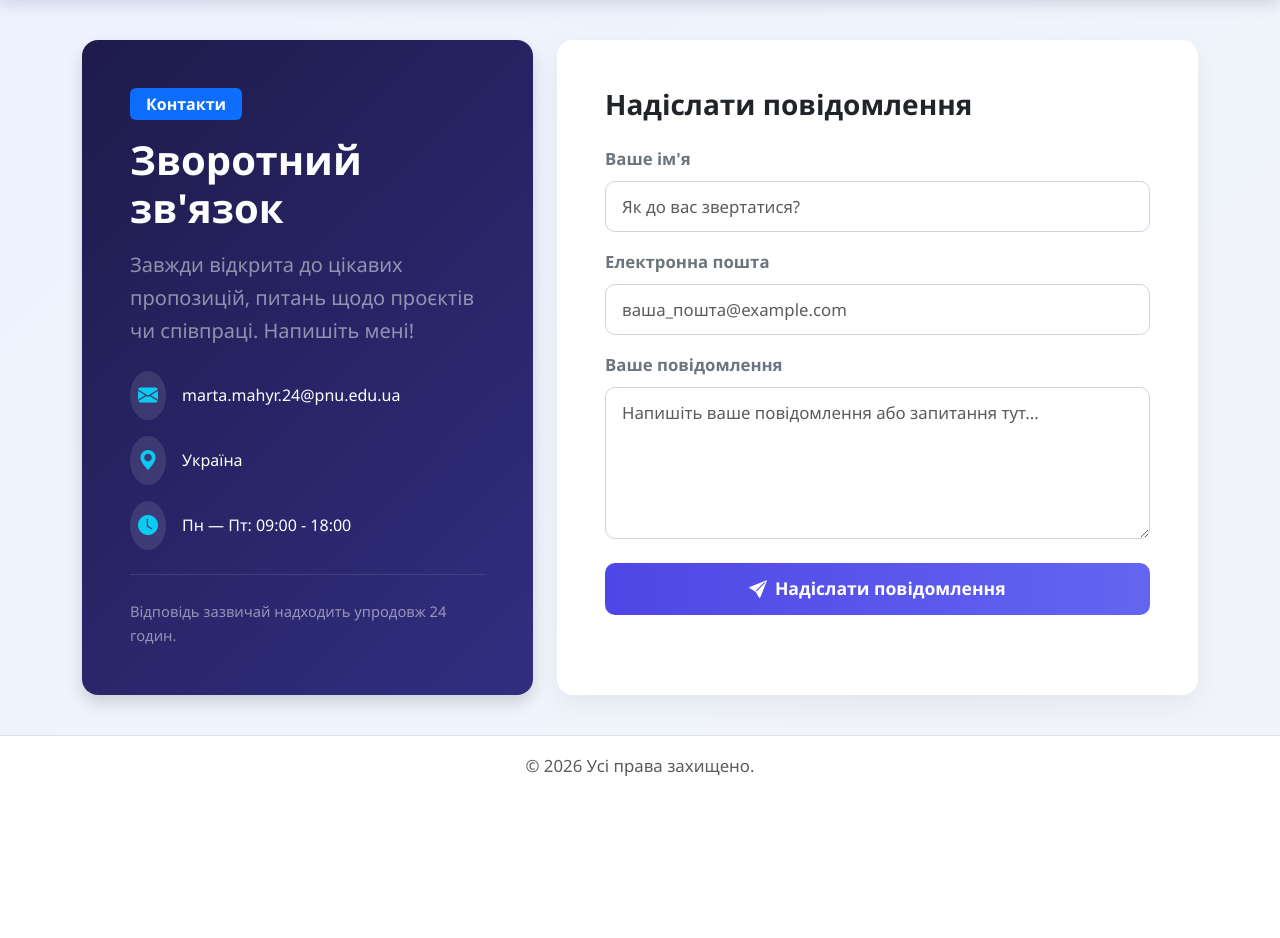
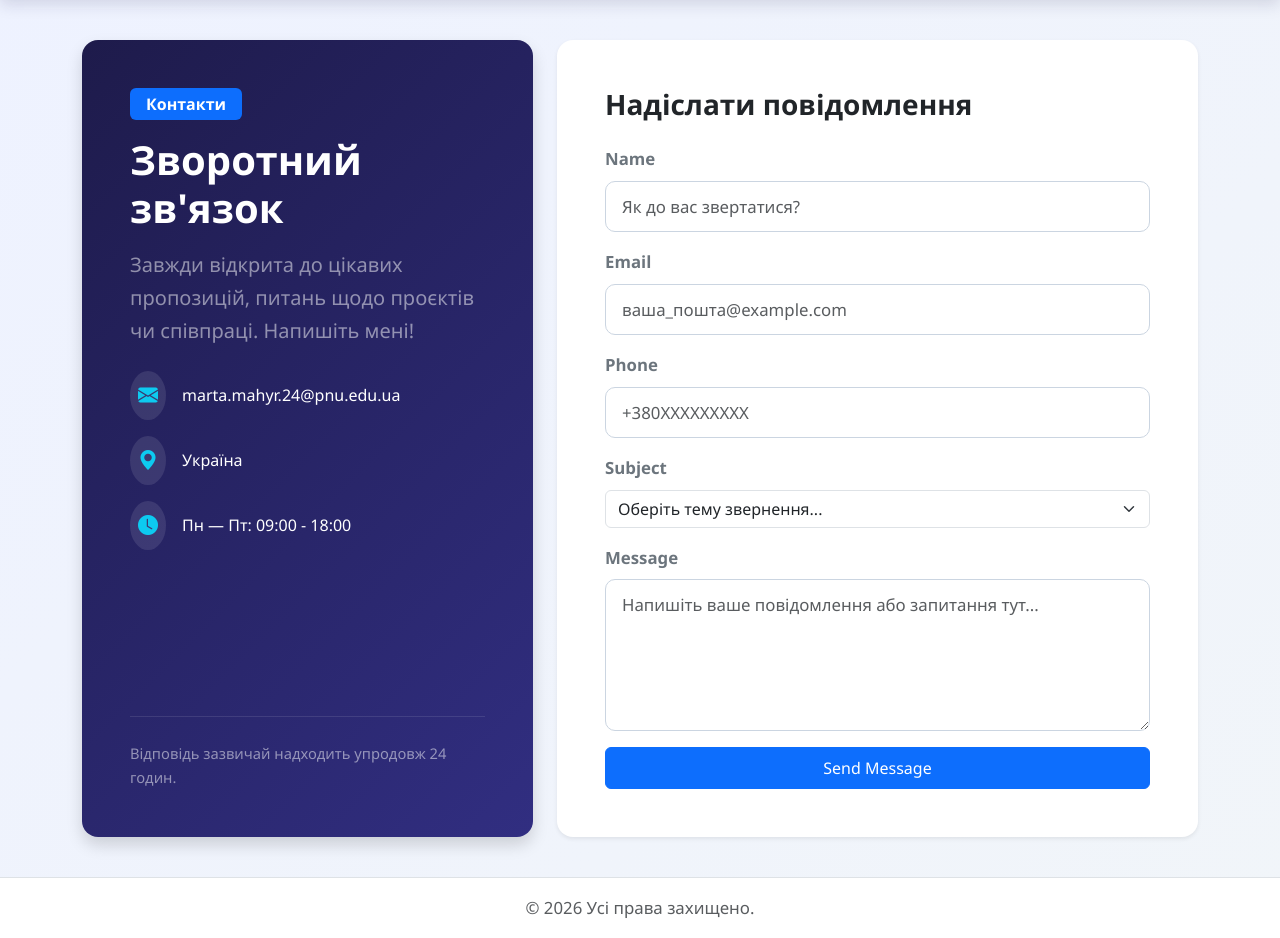
Before and after one commit to marta33424/flask-app-lab, a Flask app: page /contacts in a window 1280 px wide. Shown: the part 62-1000 px from the top of the page. Before the commit the page ends 838 px from the top, so only its background shows below. Run offline with Flask 3, Linux system fonts and the light colour scheme; some libraries are stand-ins or nearby versions.

Commit message:
feat: implement contact form with Flask-WTF, macros and logging (task 1)

```diff
--- /dev/null
+++ b/app/forms.py
@@ -0,0 +1,55 @@
+from flask_wtf import FlaskForm
+from wtforms import StringField, TextAreaField, SelectField, SubmitField
+from wtforms.validators import DataRequired, Email, Length, Regexp
+
+class ContactForm(FlaskForm):
+    name = StringField(
+        'Name',
+        validators=[
+            DataRequired(message="Поле обов'язкове для заповнення"),
+            Length(min=4, max=10, message="Ім'я повинно містити від 4 до 10 символів")
+        ]
+    )
+
+    email = StringField(
+        'Email',
+        validators=[
+            DataRequired(message="Поле обов'язкове для заповнення"),
+            Email(message="Введіть коректну електронну адресу")
+        ]
+    )
+
+    phone = StringField(
+        'Phone',
+        validators=[
+            DataRequired(message="Поле обов'язкове для заповнення"),
+            Regexp(
+                r'^\+380\d{9}$',
+                message="Номер телефону має бути у форматі +380XXXXXXXXX (9 цифр після коду)"
+            )
+        ]
+    )
+
+    subject = SelectField(
+        'Subject',
+        choices=[
+            ('', 'Оберіть тему звернення...'),
+            ('tech_support', 'Технічна підтримка'),
+            ('cooperation', 'Співпраця'),
+            ('complaint', 'Скарга або пропозиція'),
+            ('other', 'Інше')
+        ],
+        validators=[
+            DataRequired(message="Будь ласка, оберіть тему")
+        ]
+    )
+
+    message = TextAreaField(
+        'Message',
+        validators=[
+            DataRequired(message="Поле обов'язкове для заповнення"),
+            Length(max=500, message="Повідомлення не може перевищувати 500 символів")
+        ]
+    )
+
+    submit = SubmitField('Send Message')
--- /dev/null
+++ b/app/templates/_macros.html
@@ -0,0 +1,16 @@
+{% macro render_field(field, class="") %}
+<div class="mb-3">
+    {{ field.label(class="form-label fw-semibold text-secondary") }}
+
+    {% set input_class = class if class else ("form-select" if field.type == 'SelectField' else "form-control") %}
+
+    {% if field.errors %}
+        {{ field(class=input_class + " is-invalid", **kwargs) }}
+        {% for error in field.errors %}
+            <div class="invalid-feedback d-block">{{ error }}</div>
+        {% endfor %}
+    {% else %}
+        {{ field(class=input_class, **kwargs) }}
+    {% endif %}
+</div>
+{% endmacro %}
--- a/app/templates/contacts.html
+++ b/app/templates/contacts.html
@@ -1,4 +1,5 @@
 {% extends 'base.html' %}
+{% from '_macros.html' import render_field %}
 
 {% block content %}
 <div class="row g-4 align-items-stretch py-3">
@@ -42,31 +43,19 @@
     </div>
 
     <div class="col-lg-7">
-        <div class="card form-card p-4 p-md-5 h-100 bg-white">
+        <div class="card form-card p-4 p-md-5 h-100 bg-white shadow-sm rounded-4">
             <h2 class="h3 fw-bold text-dark mb-4">Надіслати повідомлення</h2>
 
-            <form action="#" method="post">
-                <div class="mb-3">
-                    <label for="name" class="form-label fw-semibold text-secondary">Ваше ім'я</label>
-                    <input type="text" class="form-control" id="name" name="name" required
-                        placeholder="Як до вас звертатися?">
-                </div>
+            <form action="{{ url_for('contacts') }}" method="post" novalidate>
+                {{ form.hidden_tag() }}
 
-                <div class="mb-3">
-                    <label for="email" class="form-label fw-semibold text-secondary">Електронна пошта</label>
-                    <input type="email" class="form-control" id="email" name="email" required
-                        placeholder="ваша_пошта@example.com">
-                </div>
+                {{ render_field(form.name, placeholder="Як до вас звертатися?") }}
+                {{ render_field(form.email, placeholder="ваша_пошта@example.com") }}
+                {{ render_field(form.phone, placeholder="+380XXXXXXXXX") }}
+                {{ render_field(form.subject, class="form-select") }}
+                {{ render_field(form.message, rows=5, placeholder="Напишіть ваше повідомлення або запитання тут...") }}
 
-                <div class="mb-4">
-                    <label for="message" class="form-label fw-semibold text-secondary">Ваше повідомлення</label>
-                    <textarea class="form-control" id="message" name="message" rows="5" required
-                        placeholder="Напишіть ваше повідомлення або запитання тут..."></textarea>
-                </div>
-
-                <button type="submit" class="btn btn-custom w-100">
-                    <i class="bi bi-send-fill me-2"></i>Надіслати повідомлення
-                </button>
+                {{ form.submit(class="btn btn-primary w-100 py-2") }}
             </form>
         </div>
     </div>
--- a/app/views.py
+++ b/app/views.py
@@ -1,17 +1,37 @@
-from flask import render_template, request
+import logging
+from flask import render_template, request, redirect, url_for, flash
 from . import app
+from .forms import ContactForm
+
+logging.basicConfig(
+    filename='form_data.log',
+    level=logging.INFO,
+    format='%(asctime)s [%(levelname)s] %(message)s',
+    encoding='utf-8'
+)
 
 @app.route('/')
 @app.route('/resume')
 def resume():
     return render_template('resume.html', title='Резюме')
 
-@app.route('/contacts')
-def contacts():
-    return render_template('contacts.html', title='Контакти')
-
 @app.route('/homepage')
 def home():
-    """View for the Home page of your website."""
     agent = request.user_agent
     return render_template('homepage.html', title='Головна', agent=agent)
+
+@app.route('/contacts', methods=['GET', 'POST'])
+def contacts():
+    form = ContactForm()
+    if form.validate_on_submit():
+        logging.info(
+            f"Нове повідомлення: Name='{form.name.data}', "
+            f"Email='{form.email.data}', Phone='{form.phone.data}', "
+            f"Subject='{form.subject.data}', Message='{form.message.data}'"
+        )
+        flash('Повідомлення успішно надіслано!', 'success')
+        return redirect(url_for('contacts'))
+    elif request.method == 'POST':
+        flash('Будь ласка, виправте помилки у формі.', 'danger')
+
+    return render_template('contacts.html', title='Контакти', form=form)
```
